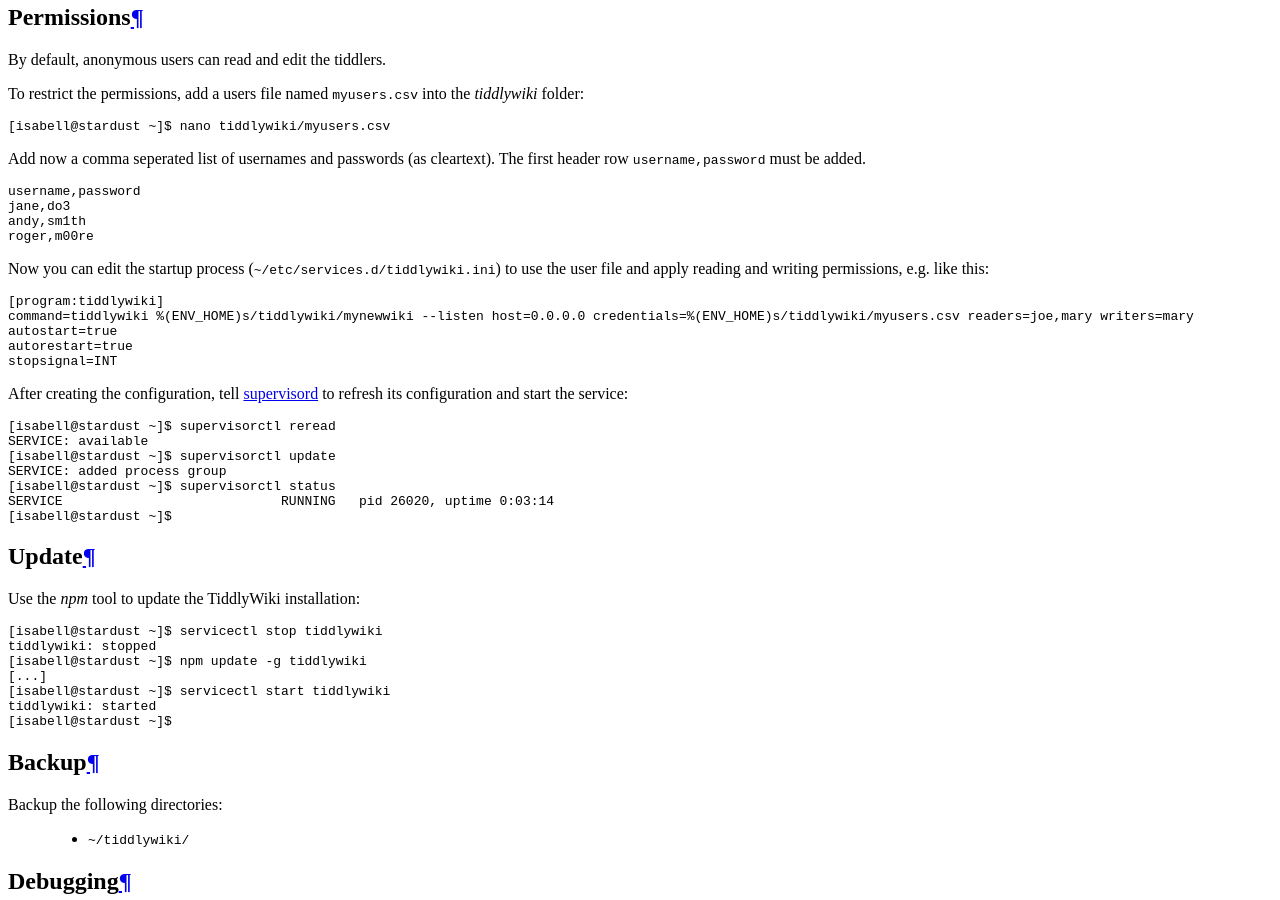
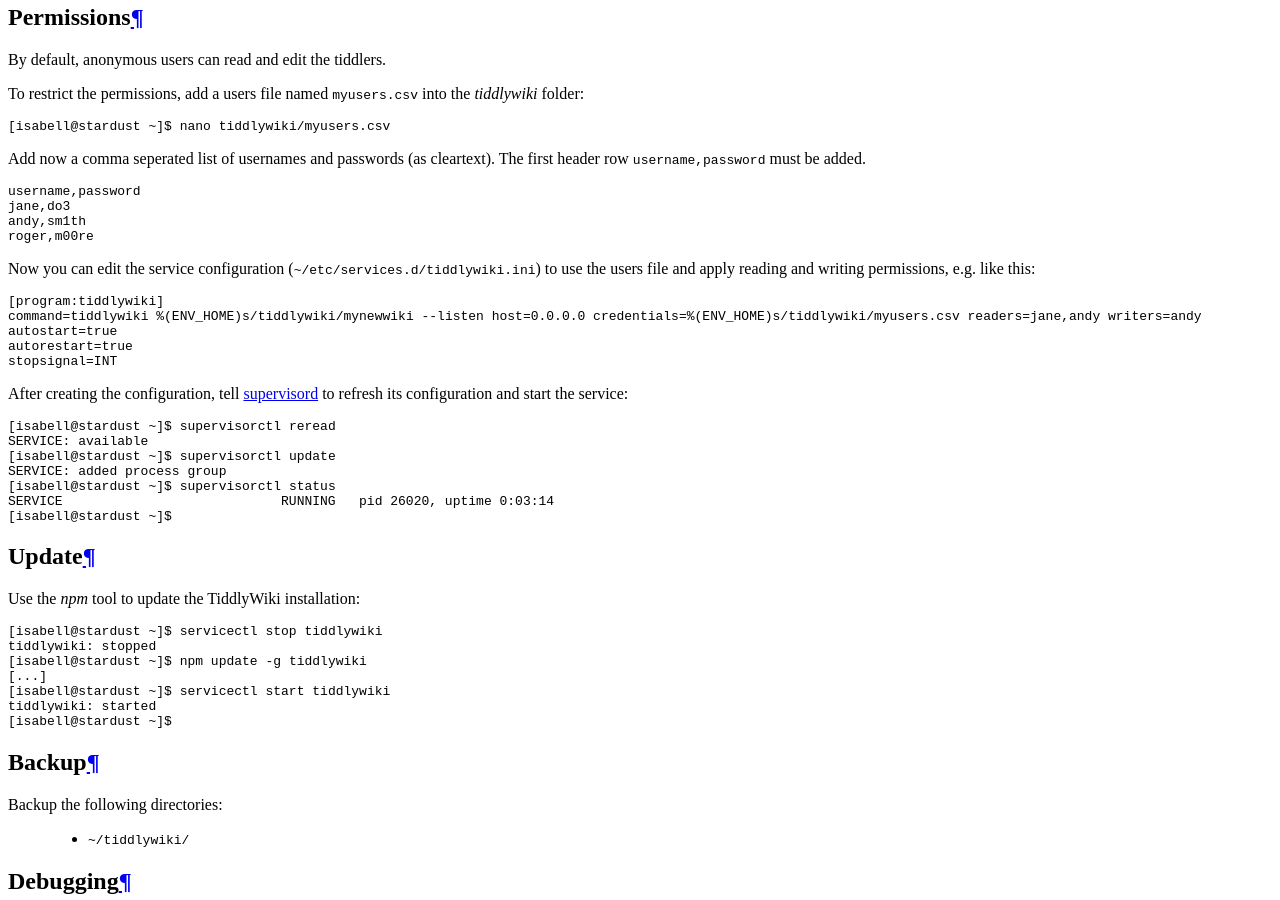
Before and after one commit to Uberspace/lab, a Sphinx documentation site: the page built from source/guide_tiddlywiki5.rst, in a window 1280 px wide and 900 px high, scrolled down 5869 px. Built offline with Sphinx 7.4.7 and the Read the Docs theme 2.0.0, drawn with Linux system fonts in a browser that asks for light colours.

Commit message:
small fixes

```diff
--- a/source/guide_tiddlywiki5.rst
+++ b/source/guide_tiddlywiki5.rst
@@ -128,12 +128,12 @@
  andy,sm1th
  roger,m00re
 
-Now you can edit the startup process (``~/etc/services.d/tiddlywiki.ini``) to use the user file and apply reading and writing permissions, e.g. like this:
+Now you can edit the service configuration (``~/etc/services.d/tiddlywiki.ini``) to use the users file and apply reading and writing permissions, e.g. like this:
 
 .. code-block:: ini
 
  [program:tiddlywiki]
- command=tiddlywiki %(ENV_HOME)s/tiddlywiki/mynewwiki --listen host=0.0.0.0 credentials=%(ENV_HOME)s/tiddlywiki/myusers.csv readers=joe,mary writers=mary
+ command=tiddlywiki %(ENV_HOME)s/tiddlywiki/mynewwiki --listen host=0.0.0.0 credentials=%(ENV_HOME)s/tiddlywiki/myusers.csv readers=jane,andy writers=andy
  autostart=true
  autorestart=true
  stopsignal=INT
```
